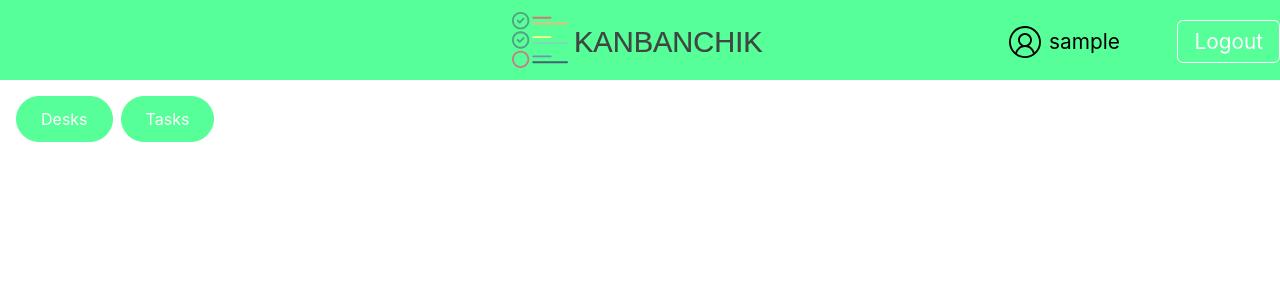
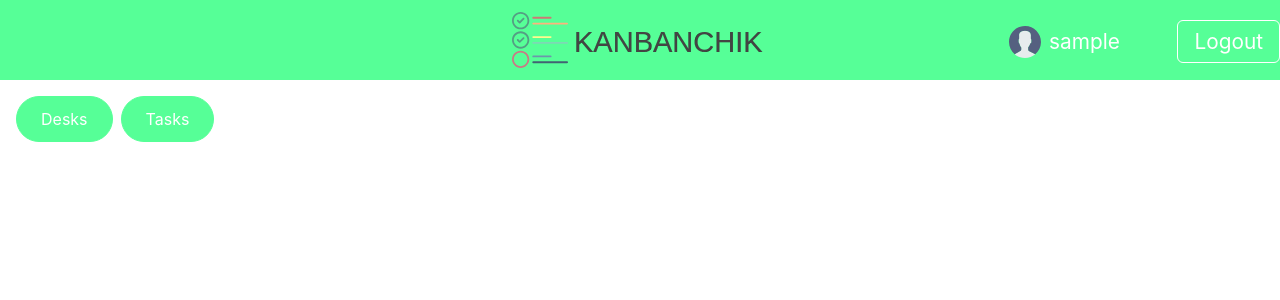
Before and after one commit to tyomakarimov/kanbanchik, a React (Create React App) app in the folder frontend/: page /home in a window 1280 px wide. Shown: the top 300 px of the page. Built offline with nearby package versions, Linux system fonts and the light colour scheme; sample sign-in values are in the browser's storage.

Commit message:
changed user icon

```diff
--- a/frontend/src/components/Navbar/Navbar.module.scss
+++ b/frontend/src/components/Navbar/Navbar.module.scss
@@ -18,6 +18,10 @@
   li {
     margin: 0 1.8rem;
     font-size: 1.3rem;
+
+    &.userName {
+      color: white;
+    }
   }
 
   a {
--- a/frontend/src/components/Navbar/Navbar.tsx
+++ b/frontend/src/components/Navbar/Navbar.tsx
@@ -34,7 +34,7 @@ const Navbar: React.FC = () => {
           {isAuthenticated && (
             <>
               <img src={userIcon} alt="user" className={classes.userIcon} />
-              <li>{userName}</li>
+              <li className={classes.userName}>{userName}</li>
             </>
           )}
           {isAuthenticated && (
```
Also changed, not shown: frontend/src/assets/user.svg.
